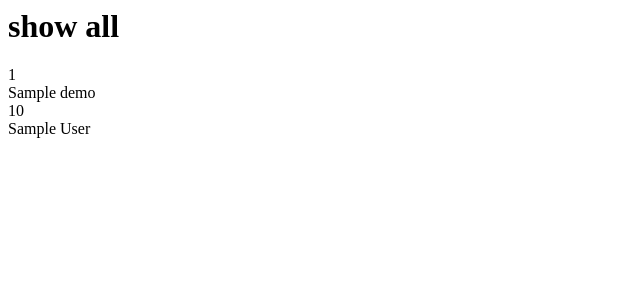
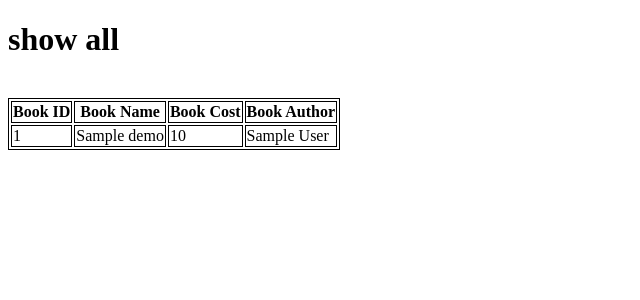
Before and after one commit to sandeshgajare55/home_Work, a Django app: page /All/ in a window 1280 px wide. Shown: the top 300 px of the page, without its empty margins (0-640 px from the left). Run offline with Django 3.2, Linux system fonts and the light colour scheme; tables that the repository leaves empty hold one stand-in row (values such as "Sample post").

Commit message:
done succesfully

```diff
--- /dev/null
+++ b/Database_Practice/demo_1/practice_1/urls.py
@@ -0,0 +1,6 @@
+from django.urls import path
+from .import views
+
+urlpatterns=[
+    path("All/",views.show,name='show')
+]
--- /dev/null
+++ b/Database_Practice/demo_1/templates/show.html
@@ -0,0 +1,6 @@
+<h1>show All</h1>
+{% for s1 in val  %}
+    {{ s1.id }}<br>
+    {{ s1.s_Name }}<br>
+    {{ s1.s_Marks }}<br>
+{% endfor %}
--- a/home_Work/db_demo/views.py
+++ b/home_Work/db_demo/views.py
@@ -10,4 +10,4 @@ def show_All(request):
 def author_Show(request):
     t2 = book_Demo.objects.all()
     bookdict2 = {'val': t2}
-    return render(request,'Specific_Book.html',bookdict2)
+    return render(request,'author_Show.html',bookdict2)
--- a/home_Work/templates/show_All.html
+++ b/home_Work/templates/show_All.html
@@ -1,7 +1,29 @@
-<h1>show all</h1>
-{% for book in val %}
-    {{ book.id }}<br>
-    {{ book.b_Name }}<br>
-    {{ book.b_Cost }}<br>
-    {{ book.b_Author }}<br>
-{% endfor %}
+<!DOCTYPE html>
+<html>
+<head>
+<style type="text/css">
+table,th,td{
+border:1px solid black;
+}
+</style>
+ <h1>show all</h1>
+</head>
+<table>
+<tr>
+<th>Book ID</th>
+<th>Book Name</th>
+<th>Book Cost</th>
+<th>Book Author</th>
+</tr>
+    {% for book in val %}
+    <tr>
+        <td>{{ book.id }}</td>
+        <td>{{ book.b_Name }}</td>
+        <td>{{ book.b_Cost }}</td>
+        <td>{{ book.b_Author }}</td><br>
+    </tr>
+    {% endfor %}
+
+</table>
+</body>
+</html>
```
Also changed, not shown: home_Work/templates/author_Show.html (+31 -1 lines).
